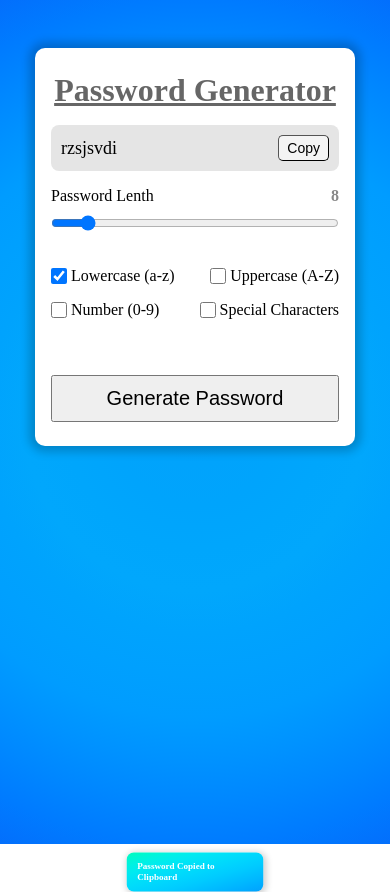
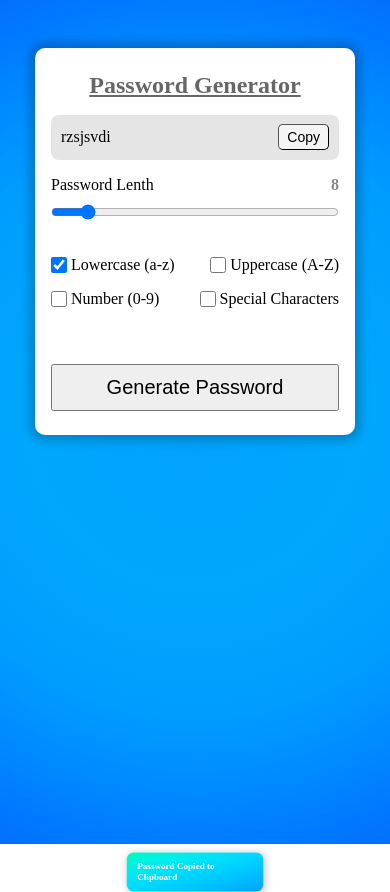
Before and after one commit to sajjadsunny-dev/Password-Generator-using-JS, a plain HTML site: page index.html in a window 390 px wide. Drawn offline with Linux system fonts and the light colour scheme.

Commit message:
Update style.css

```diff
--- a/style.css
+++ b/style.css
@@ -138,7 +138,7 @@ input.inputCheck{
     align-items: start;
   }
   .heading{
-    font-size: 2rem;
+    font-size: 1.5rem;
     margin-bottom: 1rem;
   }
   #main .generator{
@@ -165,7 +165,7 @@ input.inputCheck{
     font-size: 14px;
   }
   #main .output .outputText{
-    font-size: 18px;
+    font-size: 16px;
     line-height: 80%;
   }
   #main label{
```
